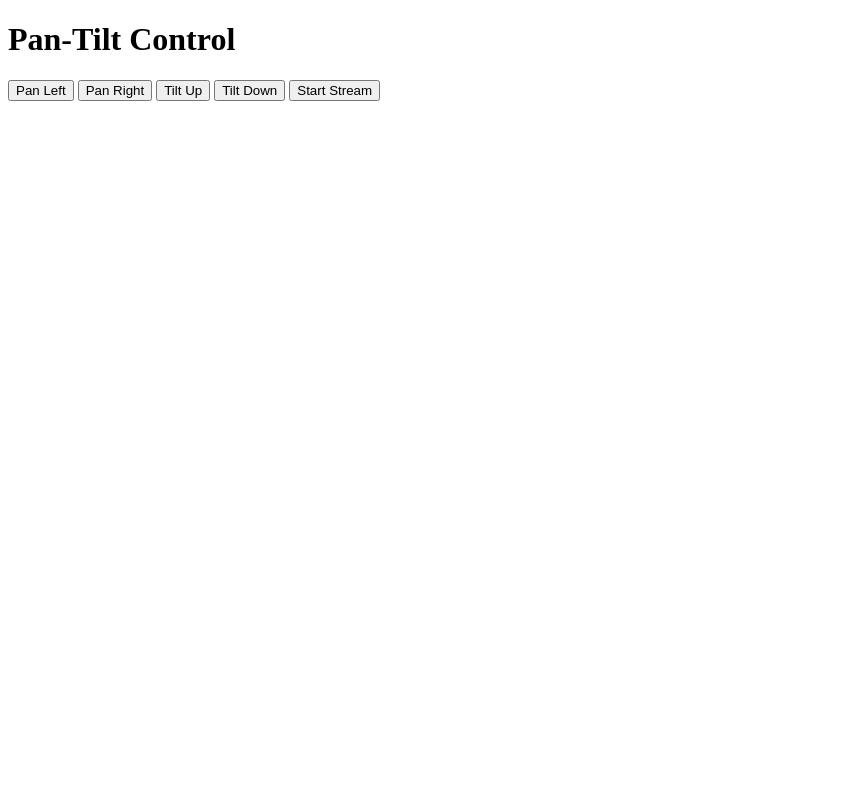
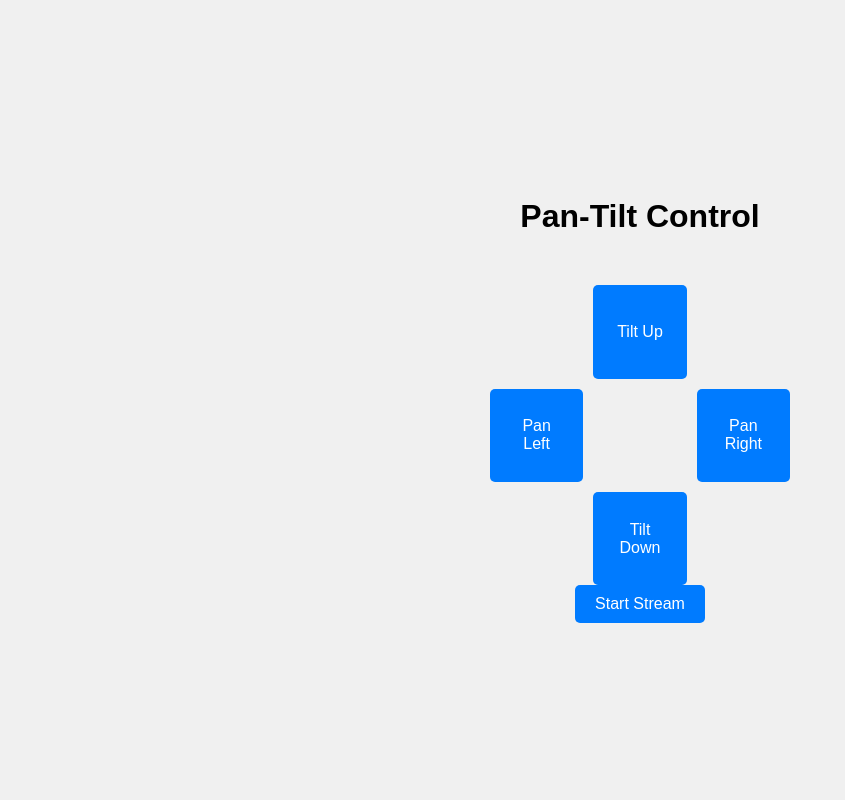
Before and after one commit to Martih87/3dprinting, a Flask app: page / in a window 1280 px wide. Shown: the whole page, without its empty margins (0-845 px from the left). Run offline with Flask 3, Linux system fonts and the light colour scheme.

Commit message:
AI generated website design. :

```diff
--- a/monitoring/camera-pi/src/templates/index.html
+++ b/monitoring/camera-pi/src/templates/index.html
@@ -3,16 +3,87 @@
 <head>
     <title>Pan-Tilt Control</title>
     <script src="https://ajax.googleapis.com/ajax/libs/jquery/3.5.1/jquery.min.js"></script>
+    <style>
+        body {
+            display: flex;
+            flex-direction: column;
+            align-items: center;
+            justify-content: center;
+            height: 100vh;
+            margin: 0;
+            background-color: #f0f0f0;
+            font-family: Arial, sans-serif;
+        }
+
+        h1 {
+            margin-bottom: 50px;
+        }
+
+        .controls {
+            display: grid;
+            grid-template-columns: 1fr 1fr 1fr;
+            grid-template-rows: 1fr 1fr 1fr;
+            gap: 10px;
+            width: 300px;
+            height: 300px;
+        }
+
+        .controls #tilt-up {
+            grid-column: 2;
+            grid-row: 1;
+        }
+
+        .controls #pan-left {
+            grid-column: 1;
+            grid-row: 2;
+        }
+
+        .controls #live-stream {
+            grid-column: 2;
+            grid-row: 2;
+        }
+
+        .controls #pan-right {
+            grid-column: 3;
+            grid-row: 2;
+        }
+
+        .controls #tilt-down {
+            grid-column: 2;
+            grid-row: 3;
+        }
+
+        button {
+            padding: 10px 20px;
+            font-size: 16px;
+            border: none;
+            border-radius: 5px;
+            color: white;
+            background-color: #007BFF;
+            cursor: pointer;
+        }
+
+        button:hover {
+            background-color: #0056b3;
+        }
+
+        #live-stream {
+            width: 100%;
+            height: 100%;
+            object-fit: cover;
+        }
+    </style>
 </head>
 <body>
     <h1>Pan-Tilt Control</h1>
-    <button id="pan-left">Pan Left</button>
-    <button id="pan-right">Pan Right</button>
-    <button id="tilt-up">Tilt Up</button>
-    <button id="tilt-down">Tilt Down</button>
+    <div class="controls">
+        <button id="tilt-up">Tilt Up</button>
+        <button id="pan-left">Pan Left</button>
+        <img id="live-stream" src="" style="display: none;">
+        <button id="pan-right">Pan Right</button>
+        <button id="tilt-down">Tilt Down</button>
+    </div>
     <button id="start-stream">Start Stream</button>
-
-    <img id="live-stream" src="" style="display: none;">
 
     <script>
         function sendRequest(action) {
```
